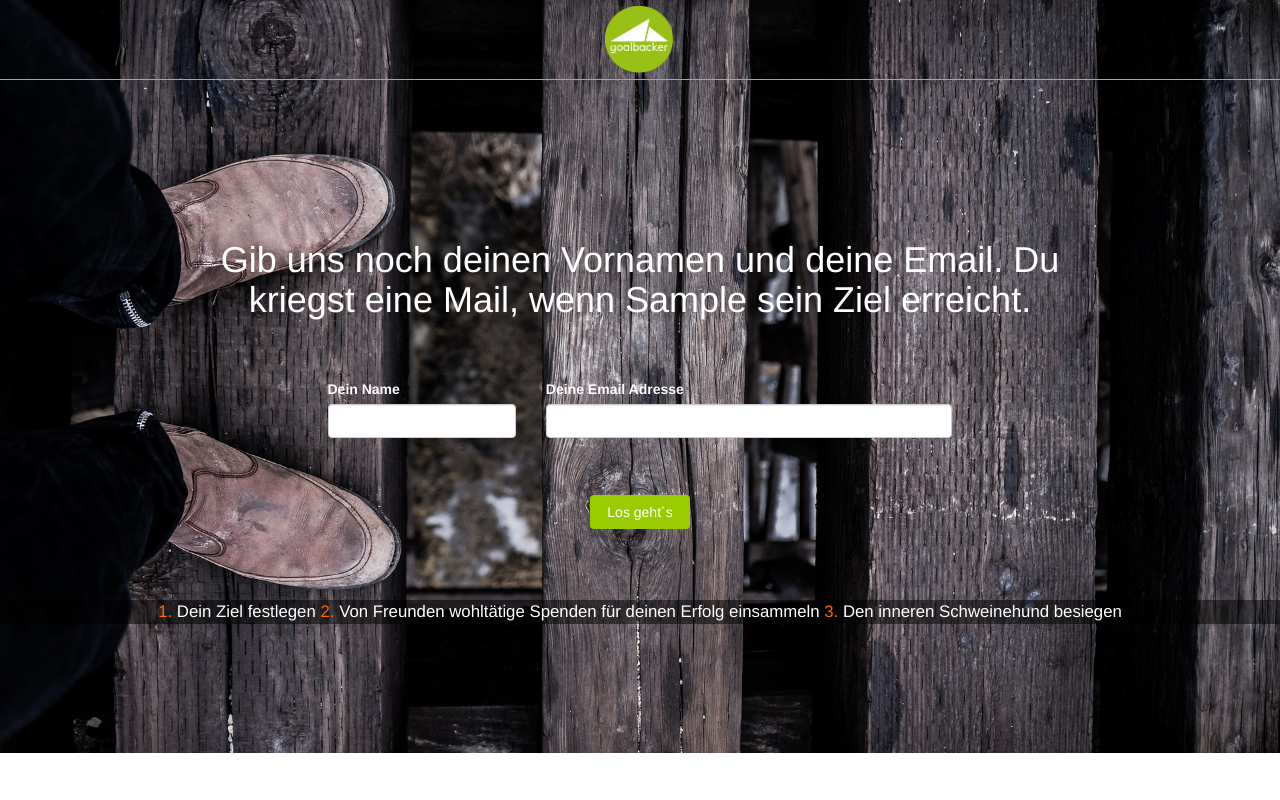
After one commit to yannis216/goalbacker, a Django app: page /user_fund/1/ in a window 1280 px wide. The commit adds this page. Run offline with Django 3.2, Linux system fonts and the light colour scheme; tables that the repository leaves empty hold one stand-in row (values such as "Sample post"); some libraries are stand-ins or nearby versions.

Commit message:
Funder model and forms added

```diff
--- a/goalapp/admin.py
+++ b/goalapp/admin.py
@@ -1,5 +1,6 @@
 from django.contrib import admin
-from .models import Goal, User
+from .models import Goal, User, Funder
 # Register your models here.
 admin.site.register(Goal)
 admin.site.register(User)
+admin.site.register(Funder)
--- a/goalapp/forms.py
+++ b/goalapp/forms.py
@@ -1,5 +1,5 @@
 from django import forms
-from .models import Goal, User
+from .models import Goal, User, Funder
 
 class GoalForm(forms.ModelForm):
     class Meta:
@@ -15,3 +15,8 @@ class MoneyForm(forms.ModelForm):
     class Meta:
         model = Goal
         fields = ('goal_funds',)
+
+class UserFundForm(forms.ModelForm):
+    class Meta:
+        model= Funder
+        fields = ('funder', 'funder_email')
--- a/goalapp/models.py
+++ b/goalapp/models.py
@@ -14,7 +14,15 @@ class Goal(models.Model):
     goal_body = models.CharField(max_length= 100)
     goal_deadline = models.DateTimeField(default=timezone.now)
     goal_status = models.IntegerField(default=1)
-    goal_funds = models.DecimalField(max_digits=6, decimal_places=2, default=Decimal('0.00'))
+    goal_funds = models.FloatField(default= 0)
 
     def __str__(self):
         return self.goal_body
+
+class Funder(models.Model):
+    funder= models.CharField(max_length=50)
+    funder_email = models.EmailField()
+    funded_goal = models.ForeignKey('goalapp.Goal', related_name='funder', on_delete=models.CASCADE, null=True)
+
+    def __str__(self):
+        return self.funder
--- a/goalapp/static/css/goalapp.css
+++ b/goalapp/static/css/goalapp.css
@@ -55,7 +55,14 @@ body{
   margin-top: 120px;
   margin-top: 20vh;
   font-size: 1.2em;
+  background-color:rgba(0, 0, 0, 0.5);
 }
+
+#steps_usergoals{
+  margin-top: 50px;
+  margin-top: 12vh;
+}
+
 #save_front{
   margin-top: 50px;
   margin-top: 7vh;
@@ -82,3 +89,7 @@ body{
   background-color:rgba(0, 0, 0, 0.5);
   border-radius: 30px;
 }
+
+.shady_container{
+
+}
--- a/goalapp/templates/goalapp/front_site.html
+++ b/goalapp/templates/goalapp/front_site.html
@@ -41,7 +41,7 @@
 </div>
 </form>
 <div class="row">
-  <div class="col-md-8 col-md-offset-2 steps">
+  <div class="col-md-12 steps">
     <p class="orange_accent">
       1.
     </p> Dein Ziel festlegen
--- /dev/null
+++ b/goalapp/templates/goalapp/user_fund.html
@@ -0,0 +1,56 @@
+{% extends 'goalapp/base.html' %}
+{% load widget_tweaks %}
+
+{% block content %}
+
+{{ user_fund_form.non_field_errors }}
+<div class="row">
+  <div class="col-md-8 col-md-offset-2 slogan">
+    <h1>Gib uns noch deinen Vornamen und deine Email. Du kriegst eine Mail, wenn {{ goal.user }} sein Ziel erreicht.</h1>
+  </div>
+</div>
+<form method="POST" class="start_form">{% csrf_token %}
+<!-- Anfang Goalform Variablen -->
+<div class="row" id="goal_form_row">
+  <div class="col-md-2 col-md-offset-3">
+    <div class="fieldWrapper">
+        <label for="{{ user_fund_form.funder.id_for_label }}">Dein Name</label></br>
+  <!-- for those render_fields you need to pip install django-widget-tweaks and register 'widget_tweaks', in settings.py as an app -->
+        {% render_field user_fund_form.funder class="form-control" %}
+    </div>
+  </div>
+  <div class="col-md-4">
+    <div class="fieldWrapper">
+      <label for="{{ user_fund_form.funder_email.id_for_label }}">Deine Email Adresse</label></br>
+      {% render_field user_fund_form.funder_email class="form-control" %}
+    </div>
+  </div>
+</div>
+<div class="row">
+  <div class="col-md-4 col-md-offset-3">
+    {{ user_fund_form.goal_body.errors }}
+  </div>
+  <div class="col-md-2">
+    {{ goal_form.goal_deadline.errors }}
+  </div>
+</div>
+<div class="row">
+  <div class="col-md-12">
+      <button type="submit" class="save btn"  id="save_front">Los geht´s</button>
+  </div>
+</div>
+</form>
+<div class="row">
+  <div class="col-md-12 steps">
+    <p class="orange_accent">
+      1.
+    </p> Dein Ziel festlegen
+    <p class="orange_accent">
+      2.
+    </p> Von Freunden wohltätige Spenden für deinen Erfolg einsammeln
+     <p class="orange_accent">
+      3.
+    </p> Den inneren Schweinehund besiegen
+  </div>
+</div>
+{% endblock %}
--- a/goalapp/urls.py
+++ b/goalapp/urls.py
@@ -6,4 +6,5 @@ urlpatterns = [
     url(r'^$', views.front_site, name='front_site'),
     url(r'^add_info/(?P<pk>\d+)/$', views.add_info, name='add_info'),
     url(r'^user_goals/(?P<pk>\d+)/$', views.user_goals, name='user_goals'),
+    url(r'^user_fund/(?P<pk>\d+)/$', views.user_fund, name='user_fund'),
 ]
--- a/goalapp/views.py
+++ b/goalapp/views.py
@@ -1,6 +1,6 @@
 from django.shortcuts import render, redirect, get_object_or_404
 from .models import Goal, User
-from .forms import GoalForm, UserForm, MoneyForm
+from .forms import GoalForm, UserForm, MoneyForm, UserFundForm
 
 # Create your views here.
 def front_site(request):
@@ -17,23 +17,6 @@ def front_site(request):
         goal_form = GoalForm()
         return render(request, 'goalapp/front_site.html',  {'goal_form': goal_form})
 
-def user_goals(request, pk):
-    if request.method == "POST":
-        money_form = MoneyForm(request.POST)
-        goal = get_object_or_404(Goal, pk=pk)
-        if all([money_form.is_valid()]):
-            goal.goal_funds += money_form
-            goal = money_form.save(commit="False")
-            goal.save()
-            return redirect('user_goals', pk=goal.pk)
-        else:
-            money_form = MoneyForm(request.POST)
-            return render(request, 'goalapp/user_goals.html',  {'money_form': money_form})
-    else:
-        goal = get_object_or_404(Goal, pk=pk)
-        money_form = MoneyForm()
-        return render(request, 'goalapp/user_goals.html', {'goal': goal, 'money_form': money_form})
-
 def add_info(request, pk):
     if request.method == "POST":
         user_form = UserForm(request.POST)
@@ -46,8 +29,43 @@ def add_info(request, pk):
             return redirect('user_goals', pk=goal.pk)
         else:
             user_form = UserForm(request.POST)
-            return render(request, 'goalapp/front_site.html',  {'user_form': user_form, 'goal_form': goal_form})
+            return render(request, 'goalapp/add_info.html',  {'user_form': user_form, 'goal_form': goal_form})
     else:
         goal = get_object_or_404(Goal, pk=pk)
         user_form = UserForm()
         return render(request, 'goalapp/add_info.html',  {'user_form': user_form, 'goal': goal})
+
+def user_goals(request, pk):
+    if request.method == "POST":
+        money_form = MoneyForm(request.POST)
+        goal = get_object_or_404(Goal, pk=pk)
+        if all([money_form.is_valid()]):
+            goal.goal_funds += int(money_form['goal_funds'].value())
+            goal.save()
+            return redirect('user_fund', pk=goal.pk)
+        else:
+            money_form = MoneyForm(request.POST)
+            return render(request, 'goalapp/user_goals.html',  {'money_form': money_form})
+    else:
+        goal = get_object_or_404(Goal, pk=pk)
+        money_form = MoneyForm()
+        return render(request, 'goalapp/user_goals.html', {'goal': goal, 'money_form': money_form})
+
+
+def user_fund(request, pk):
+    if request.method =="POST":
+        user_fund_form = UserFundForm(request.POST)
+        goal = get_object_or_404(Goal, pk=pk)
+        if all([user_fund_form.is_valid()]):
+            funder = user_fund_form.save(commit="False")
+            funder.funded_goal = goal
+            funder.save()
+            return redirect('user_goals', pk=goal.pk)
+
+        else:
+            user_fund_form = UserFundForm(request.POST)
+            return render(request, 'goalapp/user_fund.html',  {'user_fund_form': user_fund_form})
+    else:
+        goal = get_object_or_404(Goal, pk=pk)
+        user_fund_form = UserFundForm()
+        return render(request, 'goalapp/user_fund.html',  {'user_fund_form': user_fund_form, 'goal': goal})
```
Also changed, not shown: goalapp/templates/goalapp/user_goals.html (+14 -3 lines), goalapp/migrations/0008_auto_20161012_2014.py (added), goalapp/migrations/0009_auto_20161012_2059.py (added), goalapp/migrations/0010_funder.py (added).
